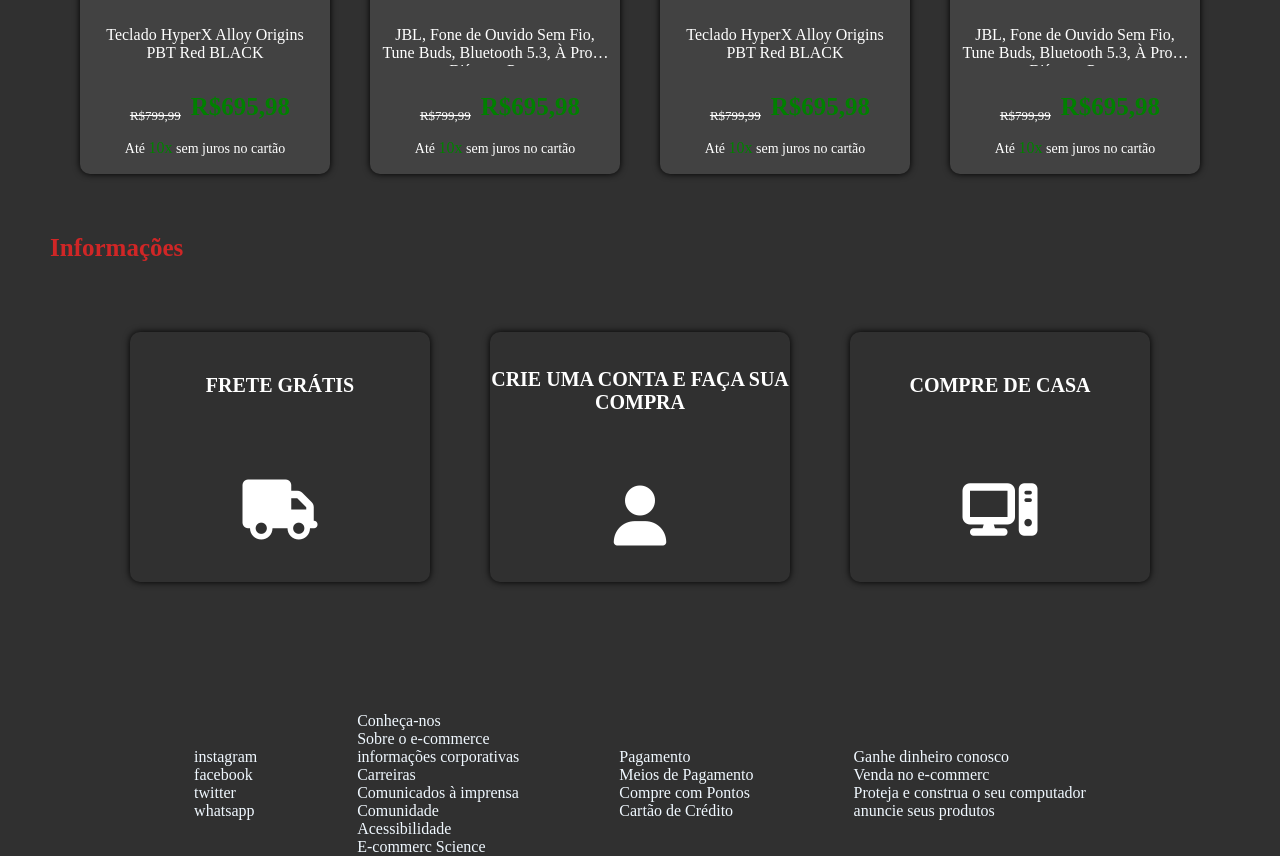
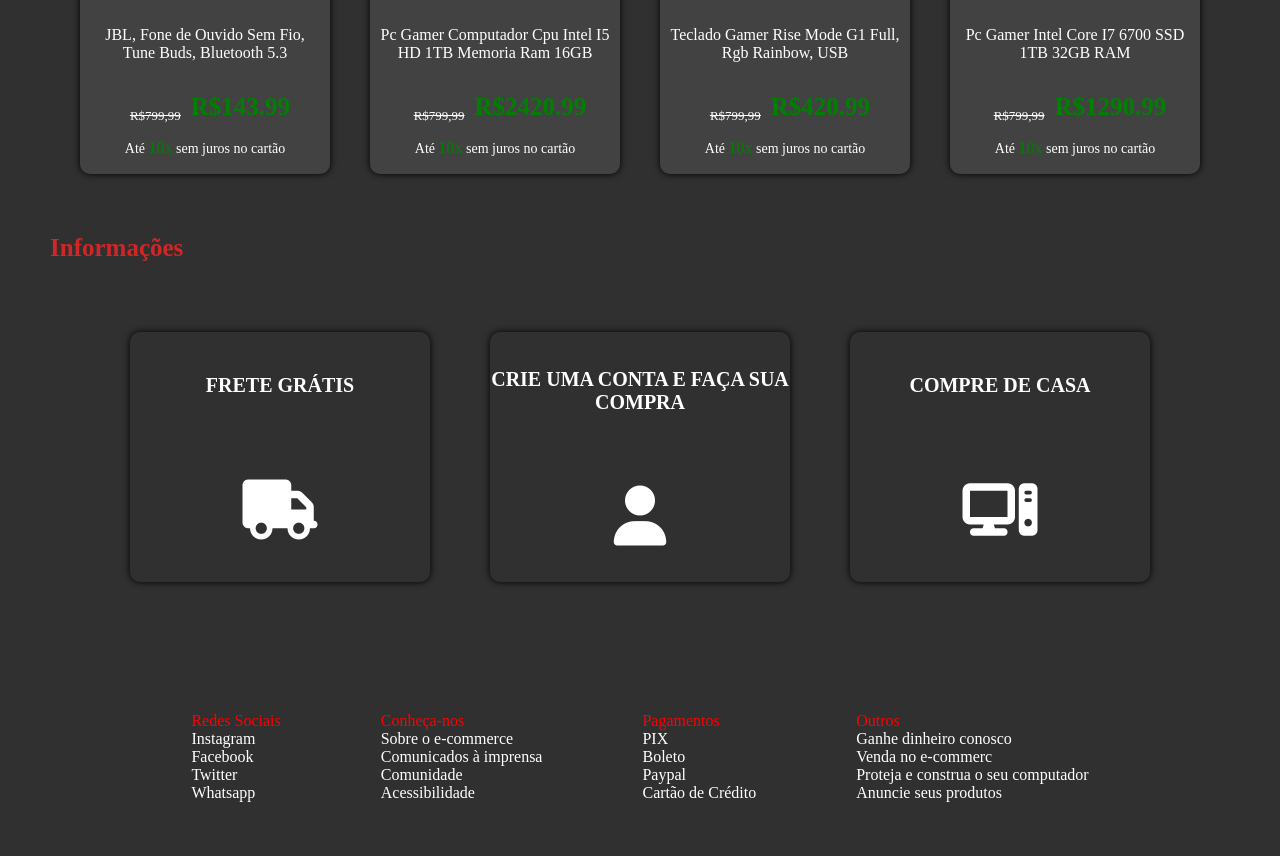
Before and after one commit to manawarah/TechWaresJP, a PHP site: page / in a window 1280 px wide. Shown: the part 865-1721 px from the top of the page. After the commit the page ends 1667 px from the top, so only its background shows below. Run offline with PHP 8.4, Linux system fonts and the light colour scheme; data comes from the database, SQL or seed files in the repository; both versions use the stored data as it was after the commit; some web fonts are replaced.

Commit message:
Add files via upload

```diff
--- a/E-commerce/database/conexao.php
+++ b/E-commerce/database/conexao.php
@@ -1,5 +1,5 @@
 <?php
-    $dbHost = '127.0.0.1:3307';
+    $dbHost = 'Localhost';
     $dbUser = 'root';
     $dbPassword = '';
     $dbName = 'techwarejp';
--- a/E-commerce/index.php
+++ b/E-commerce/index.php
@@ -28,9 +28,6 @@
     <div class="logo">
         <a href="#"><img src="assets/Techware.png" alt="logo" width="200px"></a>
     </div>
-
-
-
     <?php
         if(isset($_SESSION['email']) == true){
             echo "
@@ -112,79 +109,27 @@
     <!-- Caixas de promoção -->
     <section id="promo">
         <h1 class="title-page"> Novidades. <span style="color: white; font-size: 25px;">Veja nossas promoções</span></h1>
-            <div class="box-promo">
-                <img src="./assets/photos/products/monitor_1.png" alt="" class="img-promo">
-                <a href='#' class="desc-promo" title="Samsung T350 - Monitor Gamer, 24, FHD, 75Hz, HDMI, VGA, Freesync, Preto">
-                    Samsung T350 - Monitor Gamer, 24", FHD, 75Hz, HDMI, VGA, Freesync, Preto>
-                </a>
-                <del class="price">R$799,99</del>
-                <h1 class="dPrice">R$695,98</h1>
-                <span class="divideCartao">Até <span style="color: green;">10x</span> sem juros no cartão</span>
-            </div>
-            <div class="box-promo">
-                <img src="./assets/photos/products/monitor_2.png" alt="" class="img-promo">
-                <a href='#' class="desc-promo" title="Monitor para PC Full HD UltraWide LG LED IPS 29” - 29WK600, multi-color">
-                    Monitor para PC Full HD UltraWide LG LED IPS 29” - 29WK600, multi-color
-                </a>
-                <del class="price">R$799,99</del>
-                <h1 class="dPrice">R$695,98</h1>
-                <span class="divideCartao">Até <span style="color: green;">10x</span> sem juros no cartão</span>
-            </div>
-            <div class="box-promo">
-                <img src="./assets/photos/products/cpu_1.png" alt="" class="img-promo">
-                <a href='#' class="desc-promo" title="PC Gamer ITX Arena, Ryzen 5 5600G, Radeon™ Graphics Vega 7, 16GB Ram, SSD 480GB, Gabinete RGB">
-                    PC Gamer ITX Arena, Ryzen 5 5600G, Radeon™ Graphics Vega 7, 16GB Ram, SSD 480GB, Gabinete RGB
-                </a>
-                <del class="price">R$799,99</del>
-                <h1 class="dPrice">R$695,98</h1>
-                <span class="divideCartao">Até <span style="color: green;">10x</span> sem juros no cartão</span>
-            </div>
-            <div class="box-promo">
-                <img src="./assets/photos/products/mouse_1.png" alt="" class="img-promo">
-                <a href='#' class="desc-promo" title="Mouse Gamer Sem Fio Logitech G703 LIGHTSPEED com RGB LIGHTSYNC, 6 Botões Programáveis, Sensor HERO 25K e Bateria Recarregável - Compatível com POWERPLAY">
-                    Mouse Gamer Sem Fio Logitech G703 LIGHTSPEED com RGB LIGHTSYNC, 6 Botões Programáveis, Sensor HERO 25K e Bateria Recarregável - Compatível com POWERPLAY
-                </a>
-                <del class="price">R$799,99</del>
-                <h1 class="dPrice">R$695,98</h1>
-                <span class="divideCartao">Até <span style="color: green;">10x</span> sem juros no cartão</span>
-            </div>
-            <div class="box-promo">
-                <img src="./assets/photos/products/teclado_1.png" alt="" class="img-promo">
-                <a href='#' class="desc-promo" title="Teclado HyperX Alloy Origins PBT Red BLACK">
-                    Teclado HyperX Alloy Origins PBT Red BLACK
-                </a>
-                <del class="price">R$799,99</del>
-                <h1 class="dPrice">R$695,98</h1>
-                <span class="divideCartao">Até <span style="color: green;">10x</span> sem juros no cartão</span>
-            </div>
-            <div class="box-promo">
-                <img src="./assets/photos/products/fone_1.png" alt="" class="img-promo">
-                <a href='#' class="desc-promo" title="JBL, Fone de Ouvido Sem Fio, Tune Buds, Bluetooth 5.3, À Prova D'água - Preto">
-                    JBL, Fone de Ouvido Sem Fio, Tune Buds, Bluetooth 5.3, À Prova D'água - Preto
-                </a>
-                <del class="price">R$799,99</del>
-                <h1 class="dPrice">R$695,98</h1>
-                <span class="divideCartao">Até <span style="color: green;">10x</span> sem juros no cartão</span>
-            </div>
-            <div class="box-promo">
-                <img src="./assets/photos/products/cpu_2.png" alt="" class="img-promo">
-                <a href='#' class="desc-promo" title="Teclado HyperX Alloy Origins PBT Red BLACK">
-                    Teclado HyperX Alloy Origins PBT Red BLACK
-                </a>
-                <del class="price">R$799,99</del>
-                <h1 class="dPrice">R$695,98</h1>
-                <span class="divideCartao">Até <span style="color: green;">10x</span> sem juros no cartão</span>
-            </div>
-            <div class="box-promo">
-                <img src="./assets/photos/products/teclado_2.png" alt="" class="img-promo">
-                <a href='#' class="desc-promo" title="JBL, Fone de Ouvido Sem Fio, Tune Buds, Bluetooth 5.3, À Prova D'água - Preto">
-                    JBL, Fone de Ouvido Sem Fio, Tune Buds, Bluetooth 5.3, À Prova D'água - Preto
-                </a>
-                <del class="price">R$799,99</del>
-                <h1 class="dPrice">R$695,98</h1>
-                <span class="divideCartao">Até <span style="color: green;">10x</span> sem juros no cartão</span>
-            </div>
-        </div>
+            <?php
+                $sql = mysqli_query($conexao, 'SELECT * FROM produtos');
+                while($pro = $sql->fetch_assoc()){
+                    $pId = $pro['idProduto'];
+                    $pName = $pro['nome'];
+                    $pPrice = $pro['preco'];
+                    $pPhoto = $pro['foto'];
+
+                    echo "
+                    <div class='box-promo'>
+                        <img src='$pPhoto' alt='' class='img-promo'>
+                        <a href='product/product.php?id=$pId' class='desc-promo' title='$pName'>
+                            $pName
+                        </a>
+                        <del class='price'>R$799,99</del>
+                        <h1 class='dPrice'>R$$pPrice</h1>
+                        <span class='divideCartao'>Até <span style='color: green;'>10x</span> sem juros no cartão</span>
+                    </div>
+                    ";
+                }
+            ?>
     </section>
 </main>
 
@@ -208,49 +153,37 @@
     </div>
 </section>
 <section>
-
-</section>
-<footer style="color: aliceblue;">
+<footer>
     <ul>
-        <li>instagram</li>
-        <li>facebook</li>
-        <li>twitter</li>
-        <li>whatsapp</li>
+        <li style="color: red;">Redes Sociais</li>
+        <li>Instagram</li>
+        <li>Facebook</li>
+        <li>Twitter</li>
+        <li>Whatsapp</li>
     </ul>
     <ul>
-        <li>Conheça-nos </li>
+        <li style="color: red;">Conheça-nos</li>
         <li>Sobre o e-commerce</li>
-        <li>informações corporativas</li>
-        <li>Carreiras</li>
         <li>Comunicados à imprensa</li>
         <li>Comunidade</li>
         <li>Acessibilidade</li>
-        <li>E-commerc Science</li>
     </ul>
     <ul>
-        <li>Pagamento</li>
-        <li>Meios de Pagamento</li>
-        <li>Compre com Pontos</li>
+        <li style="color: red;">Pagamentos</li>
+        <li>PIX</li>
+        <li>Boleto</li>
+        <li>Paypal</li>
         <li>Cartão de Crédito</li>
 
     </ul>
     <ul>
+        <li style="color: red;">Outros</li>
         <li>Ganhe dinheiro conosco</li>
         <li>Venda no e-commerc</li>
         <li>Proteja e construa o seu computador</li>
-        <li>anuncie seus produtos</li>
+        <li>Anuncie seus produtos</li>
     </ul>
 </footer>
+</section>
 </body>
-<!--
-            <div class="txt" >
-            <h1 style="font-size: 20pt;">Seja bem-vindo à TechWare, sua loja completa de periféricos e tecnologia!</h1>
-            <br>
-            <p style="font-size: 13pt;">Na <strong>TechWare</strong>, você encontra tudo o que precisa para equipar seu computador e aproveitar ao máximo sua experiência com tecnologia. Somos apaixonados por produtos de alta qualidade e preços competitivos, e estamos sempre buscando novidades para oferecer aos nossos clientes.</p>
-            <br>
-            <button class="btn-sobrenos">Sobre Nós</button>
-        </div>
-
--->
-
 </html>
--- a/E-commerce/login/login.php
+++ b/E-commerce/login/login.php
@@ -1,7 +1,6 @@
 <?php
-    $email = '';
+    $email = $_POST['email'] ?? '';
 ?>
-
 <!DOCTYPE html>
 <html lang="pt-br">
 <head>
--- a/E-commerce/styles.css
+++ b/E-commerce/styles.css
@@ -112,8 +112,6 @@
     margin-top: 10px;
     cursor: pointer;
 }
-
-
 footer{
     width: 100%;
     display: flex;
@@ -126,3 +124,7 @@
     list-style: none;
     margin: auto 50px;
 }
+li{
+
+    color: white;
+}
--- a/E-commerce/styles/defaults.css
+++ b/E-commerce/styles/defaults.css
@@ -11,6 +11,7 @@
     margin: 0;
     font-size: 16px;
     font-family: Poetsen One;
+    outline: none;
 }
 html{
 
@@ -30,8 +31,8 @@
     height: 50px;
     display: flex;
     align-items: center;
+    padding-left: 10px;;
 }
-
 /* Cabeçalho/Header do site */
 
 .cabecalho{
@@ -41,7 +42,7 @@
 }
 .nav-bar{
     display: flex;
-
+    margin-right: 100px;
 }
 .nav-div{
     margin-left: 20px;
```
Also changed, not shown: E-commerce/database/techwareDatabase.sql (+7 -4 lines), E-commerce/product/product.php (added, +29 -0 lines), E-commerce/assets/photos/products/cpu1.png (added), E-commerce/assets/photos/products/cpu2.png (added), E-commerce/assets/photos/products/fone1.png (added), E-commerce/assets/photos/products/monitor1.png (added), E-commerce/assets/photos/products/monitor2.png (added), E-commerce/product/product.css (added), 3 other files.
